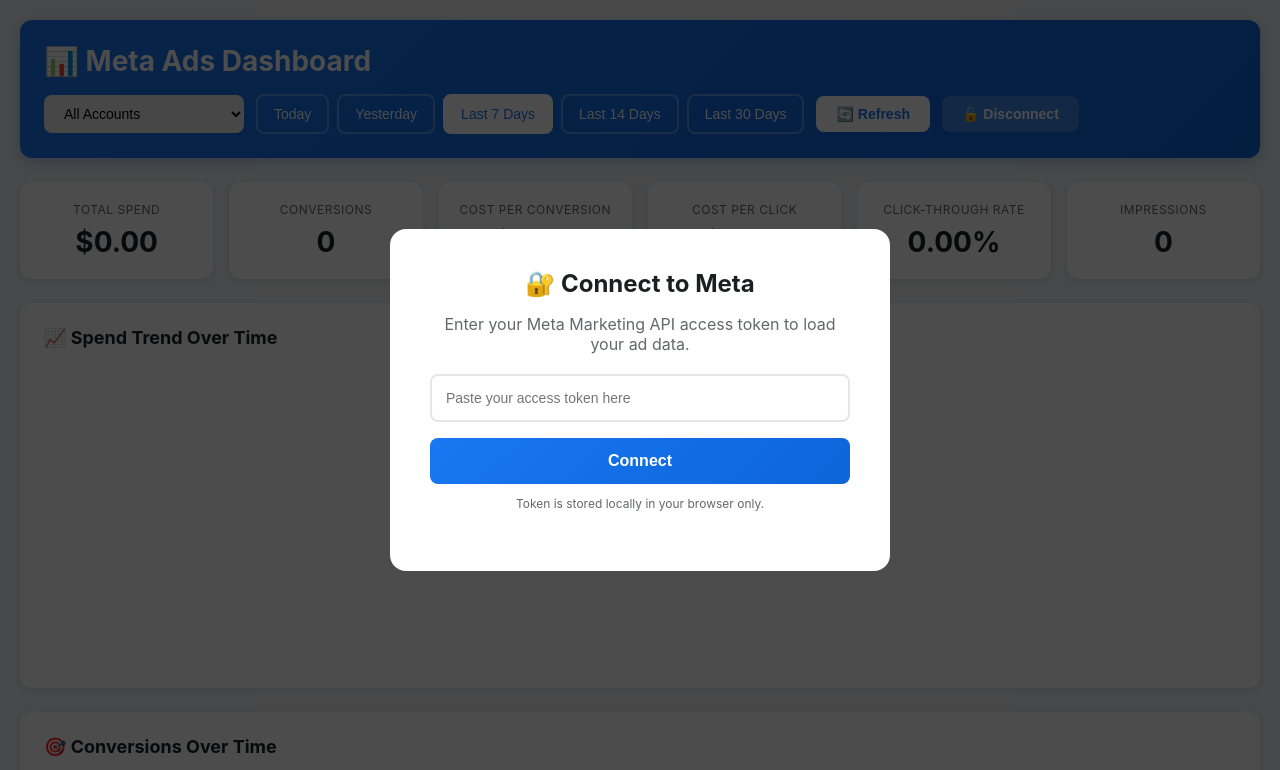
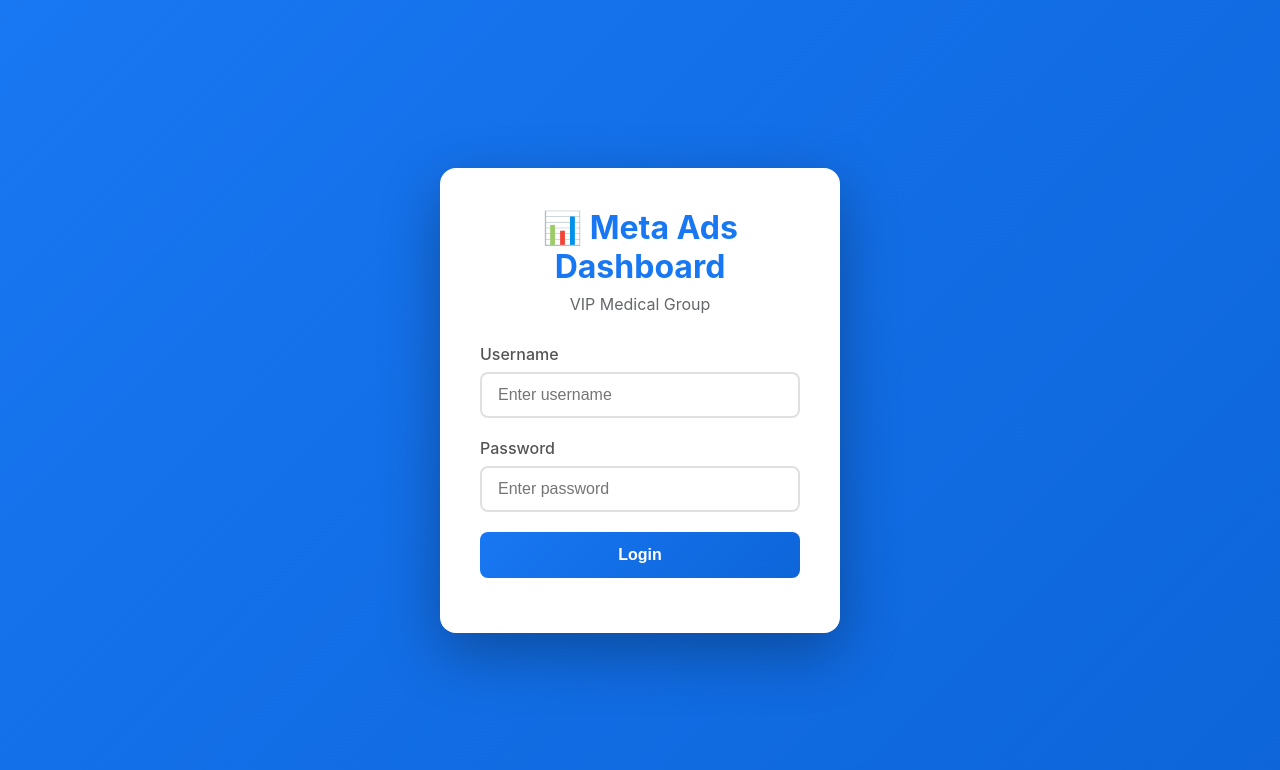
Before and after one commit to amaliauribe/meta-dashboard, a plain HTML site: page public/index.html in a window 1280 px wide. Shown: the top 770 px of the page. Drawn offline with nearby package versions, Linux system fonts and the light colour scheme.

Commit message:
Add login screen (ama/ama123) with embedded token

```diff
--- a/public/dashboard.js
+++ b/public/dashboard.js
@@ -1,9 +1,13 @@
-// Meta API Configuration
+// Authentication
+const VALID_USER = 'ama';
+const VALID_PASS = 'ama123';
+
+// Meta API Configuration (embedded token)
+const ACCESS_TOKEN = 'EAAWzO6nYvm8BQ2HBleIOJDitEmwZBG7iE9hhiZBNF8tijy0kgimpg8CGKuPBOdhGwvzHtwZCs5jwqMaqSY8gQ3q1fNkFQ2Uk7CVLV4sAnsvp8VuH03l07CelnBRD6uIOE9Aa20FUQVvjX7D52jSrhaZAHaYNBBSN0g1S7ntZAYiSgU3iNyKwx0040ZBUCb';
 const API_VERSION = 'v19.0';
 const BASE_URL = 'https://graph.facebook.com';
 
 // Dashboard State
-let accessToken = localStorage.getItem('meta_access_token');
 let currentRange = '7d';
 let currentAccount = 'all';
 let spendChart = null;
@@ -20,43 +24,48 @@ const dateRanges = {
 
 // Initialize
 document.addEventListener('DOMContentLoaded', () => {
-    initializeModal();
-    initializeFilters();
+    // Check if already logged in
+    if (sessionStorage.getItem('loggedIn')) {
+        showDashboard();
+    }
 
-    if (accessToken) {
-        document.getElementById('tokenModal').classList.add('hidden');
-        loadAccounts();
-    }
+    initializeLogin();
 });
 
-function initializeModal() {
-    const modal = document.getElementById('tokenModal');
-    const saveBtn = document.getElementById('saveToken');
-    const disconnectBtn = document.getElementById('disconnectBtn');
-    const tokenInput = document.getElementById('tokenInput');
+function initializeLogin() {
+    const loginForm = document.getElementById('loginForm');
 
-    saveBtn.addEventListener('click', () => {
-        const token = tokenInput.value.trim();
-        if (token) {
-            accessToken = token;
-            localStorage.setItem('meta_access_token', token);
-            modal.classList.add('hidden');
-            loadAccounts();
+    loginForm.addEventListener('submit', (e) => {
+        e.preventDefault();
+
+        const username = document.getElementById('username').value;
+        const password = document.getElementById('password').value;
+        const errorEl = document.getElementById('error');
+
+        if (username === VALID_USER && password === VALID_PASS) {
+            sessionStorage.setItem('loggedIn', 'true');
+            showDashboard();
+        } else {
+            errorEl.textContent = 'Invalid username or password';
+            document.getElementById('password').value = '';
         }
-    });
-
-    tokenInput.addEventListener('keypress', (e) => {
-        if (e.key === 'Enter') saveBtn.click();
-    });
-
-    disconnectBtn.addEventListener('click', () => {
-        localStorage.removeItem('meta_access_token');
-        accessToken = null;
-        location.reload();
     });
 }
 
-function initializeFilters() {
+function showDashboard() {
+    document.getElementById('loginScreen').classList.add('hidden');
+    document.getElementById('dashboardContainer').classList.remove('hidden');
+    initializeDashboard();
+}
+
+function initializeDashboard() {
+    // Logout button
+    document.getElementById('logoutBtn').addEventListener('click', () => {
+        sessionStorage.removeItem('loggedIn');
+        location.reload();
+    });
+
+    // Filter buttons
     document.querySelectorAll('.filter-btn').forEach(btn => {
         btn.addEventListener('click', () => {
             document.querySelectorAll('.filter-btn').forEach(b => b.classList.remove('active'));
@@ -66,26 +75,26 @@ function initializeFilters() {
         });
     });
 
+    // Account selector
     document.getElementById('accountSelect').addEventListener('change', (e) => {
         currentAccount = e.target.value;
         loadData();
     });
 
+    // Refresh button
     document.getElementById('refreshBtn').addEventListener('click', loadData);
+
+    // Load accounts
+    loadAccounts();
 }
 
 async function apiCall(endpoint) {
-    const url = `${BASE_URL}/${API_VERSION}/${endpoint}${endpoint.includes('?') ? '&' : '?'}access_token=${accessToken}`;
+    const url = `${BASE_URL}/${API_VERSION}/${endpoint}${endpoint.includes('?') ? '&' : '?'}access_token=${ACCESS_TOKEN}`;
     const response = await fetch(url);
     const data = await response.json();
 
     if (data.error) {
         console.error('API Error:', data.error);
-        if (data.error.code === 190) {
-            alert('Access token expired. Please reconnect.');
-            localStorage.removeItem('meta_access_token');
-            location.reload();
-        }
         throw new Error(data.error.message);
     }
     return data;
@@ -157,7 +166,7 @@ async function loadKPIs(selectedAccounts) {
 
                 if (d.actions) {
                     const conv = d.actions.find(a =>
-                        ['lead', 'onsite_conversion.lead_grouped', 'omni_complete_registration', 'complete_registration'].includes(a.action_type)
+                        ['lead', 'onsite_conversion.lead_grouped', 'onsite_conversion.lead', 'omni_complete_registration', 'complete_registration'].includes(a.action_type)
                     );
                     if (conv) totalConversions += parseInt(conv.value);
                 }
@@ -191,7 +200,7 @@ async function loadChartData(selectedAccounts) {
                         dailySpend[i] += parseFloat(day.spend || 0);
                         if (day.actions) {
                             const conv = day.actions.find(a =>
-                                ['lead', 'onsite_conversion.lead_grouped'].includes(a.action_type)
+                                ['lead', 'onsite_conversion.lead_grouped', 'onsite_conversion.lead'].includes(a.action_type)
                             );
                             if (conv) dailyConv[i] += parseInt(conv.value);
                         }
@@ -303,7 +312,7 @@ async function loadCampaignData(selectedAccounts) {
         let conversions = 0;
         if (ins.actions) {
             const conv = ins.actions.find(a =>
-                ['lead', 'onsite_conversion.lead_grouped', 'omni_complete_registration'].includes(a.action_type)
+                ['lead', 'onsite_conversion.lead_grouped', 'onsite_conversion.lead', 'omni_complete_registration'].includes(a.action_type)
             );
             if (conv) conversions = parseInt(conv.value);
         }
@@ -347,7 +356,7 @@ async function loadDailyData(selectedAccounts) {
                     dailyData[date].impressions += parseInt(day.impressions || 0);
                     dailyData[date].clicks += parseInt(day.clicks || 0);
                     if (day.actions) {
-                        const conv = day.actions.find(a => ['lead', 'onsite_conversion.lead_grouped'].includes(a.action_type));
+                        const conv = day.actions.find(a => ['lead', 'onsite_conversion.lead_grouped', 'onsite_conversion.lead'].includes(a.action_type));
                         if (conv) dailyData[date].conversions += parseInt(conv.value);
                     }
                 });
--- a/public/index.html
+++ b/public/index.html
@@ -8,18 +8,28 @@
     <script src="https://cdn.jsdelivr.net/npm/chart.js"></script>
 </head>
 <body>
-    <!-- Token Setup Modal -->
-    <div id="tokenModal" class="modal">
-        <div class="modal-content">
-            <h2>🔐 Connect to Meta</h2>
-            <p>Enter your Meta Marketing API access token to load your ad data.</p>
-            <input type="password" id="tokenInput" placeholder="Paste your access token here">
-            <button id="saveToken" class="login-btn">Connect</button>
-            <p class="hint">Token is stored locally in your browser only.</p>
+    <!-- Login Screen -->
+    <div id="loginScreen" class="login-container">
+        <div class="login-box">
+            <h1>📊 Meta Ads Dashboard</h1>
+            <p class="subtitle">VIP Medical Group</p>
+            <form id="loginForm">
+                <div class="input-group">
+                    <label for="username">Username</label>
+                    <input type="text" id="username" placeholder="Enter username" required>
+                </div>
+                <div class="input-group">
+                    <label for="password">Password</label>
+                    <input type="password" id="password" placeholder="Enter password" required>
+                </div>
+                <button type="submit" class="login-btn">Login</button>
+                <p id="error" class="error"></p>
+            </form>
         </div>
     </div>
 
-    <div class="dashboard">
+    <!-- Dashboard (hidden until login) -->
+    <div id="dashboardContainer" class="dashboard hidden">
         <header>
             <h1>📊 Meta Ads Dashboard</h1>
             <div class="header-controls">
@@ -34,7 +44,7 @@
                     <button class="filter-btn" data-range="30d">Last 30 Days</button>
                 </div>
                 <button id="refreshBtn" class="refresh-btn">🔄 Refresh</button>
-                <button id="disconnectBtn" class="disconnect-btn">🔓 Disconnect</button>
+                <button id="logoutBtn" class="logout-btn">Logout</button>
             </div>
         </header>
 
@@ -101,7 +111,7 @@
                         </tr>
                     </thead>
                     <tbody id="campaignBody">
-                        <tr><td colspan="9" class="loading">Connect to Meta to view campaigns...</td></tr>
+                        <tr><td colspan="9" class="loading">Loading campaigns...</td></tr>
                     </tbody>
                 </table>
             </div>
@@ -125,7 +135,7 @@
                         </tr>
                     </thead>
                     <tbody id="dailyBody">
-                        <tr><td colspan="8" class="loading">Connect to Meta to view daily data...</td></tr>
+                        <tr><td colspan="8" class="loading">Loading daily data...</td></tr>
                     </tbody>
                 </table>
             </div>
--- a/public/style.css
+++ b/public/style.css
@@ -11,52 +11,62 @@ body {
     min-height: 100vh;
 }
 
-/* Modal */
-.modal {
+.hidden {
+    display: none !important;
+}
+
+/* Login Screen */
+.login-container {
     display: flex;
-    position: fixed;
-    top: 0;
-    left: 0;
-    width: 100%;
-    height: 100%;
-    background: rgba(0,0,0,0.7);
     justify-content: center;
     align-items: center;
-    z-index: 1000;
+    min-height: 100vh;
+    padding: 20px;
+    background: linear-gradient(135deg, #1877f2 0%, #0d65d9 100%);
 }
 
-.modal.hidden {
-    display: none;
-}
-
-.modal-content {
+.login-box {
     background: white;
     padding: 40px;
     border-radius: 16px;
-    max-width: 500px;
-    width: 90%;
-    text-align: center;
+    box-shadow: 0 20px 60px rgba(0,0,0,0.3);
+    width: 100%;
+    max-width: 400px;
 }
 
-.modal-content h2 {
-    margin-bottom: 16px;
+.login-box h1 {
+    text-align: center;
+    margin-bottom: 8px;
+    color: #1877f2;
 }
 
-.modal-content p {
+.login-box .subtitle {
+    text-align: center;
     color: #65676b;
+    margin-bottom: 30px;
+}
+
+.input-group {
     margin-bottom: 20px;
 }
 
-.modal-content input {
-    width: 100%;
-    padding: 14px;
-    border: 2px solid #e4e6eb;
-    border-radius: 8px;
-    font-size: 14px;
-    margin-bottom: 16px;
+.input-group label {
+    display: block;
+    margin-bottom: 8px;
+    color: #555;
+    font-weight: 500;
 }
 
-.modal-content input:focus {
+.input-group input {
+    width: 100%;
+    padding: 12px 16px;
+    border: 2px solid #e0e0e0;
+    border-radius: 8px;
+    font-size: 16px;
+    transition: border-color 0.3s;
+}
+
+.input-group input:focus {
     outline: none;
     border-color: #1877f2;
 }
@@ -71,25 +81,28 @@ body {
     font-size: 16px;
     font-weight: 600;
     cursor: pointer;
+    transition: transform 0.2s, box-shadow 0.2s;
 }
 
 .login-btn:hover {
-    opacity: 0.9;
+    transform: translateY(-2px);
+    box-shadow: 0 4px 12px rgba(24, 119, 242, 0.4);
 }
 
-.hint {
-    font-size: 12px;
-    color: #999;
-    margin-top: 12px;
+.error {
+    color: #e74c3c;
+    text-align: center;
+    margin-top: 15px;
+    font-size: 14px;
 }
 
+/* Dashboard */
 .dashboard {
     max-width: 1400px;
     margin: 0 auto;
     padding: 20px;
 }
 
-/* Header */
 header {
     background: linear-gradient(135deg, #1877f2 0%, #0d65d9 100%);
     color: white;
@@ -147,7 +160,7 @@ header h1 {
     border-color: white;
 }
 
-.refresh-btn, .disconnect-btn {
+.refresh-btn, .logout-btn {
     padding: 10px 20px;
     background: white;
     color: #1877f2;
@@ -159,12 +172,12 @@ header h1 {
     transition: transform 0.2s;
 }
 
-.disconnect-btn {
+.logout-btn {
     background: rgba(255,255,255,0.2);
     color: white;
 }
 
-.refresh-btn:hover, .disconnect-btn:hover {
+.refresh-btn:hover, .logout-btn:hover {
     transform: scale(1.05);
 }
 
```
